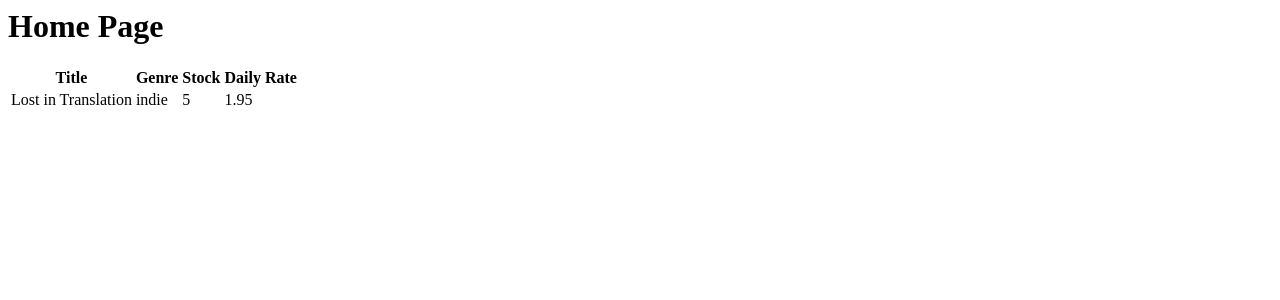
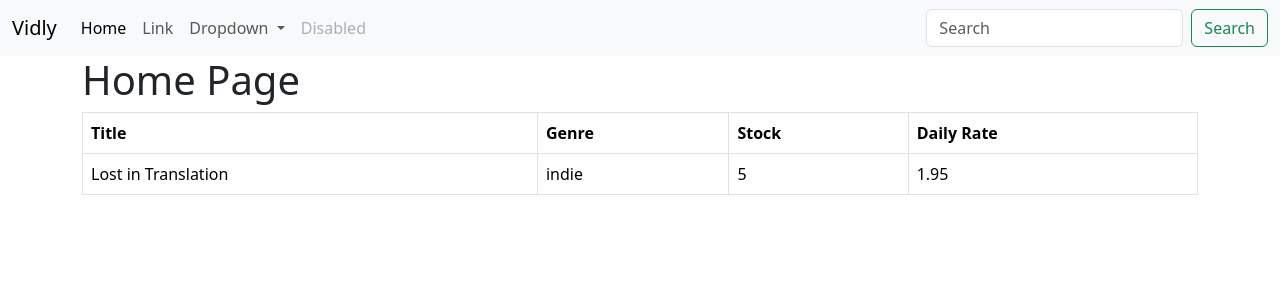
Before and after one commit to SimField2107/vidly, a Django app: page /movies/ in a window 1280 px wide. Shown: the top 300 px of the page. Run offline with Django 5.2, Linux system fonts and the light colour scheme; data comes from the database, SQL or seed files in the repository.

Commit message:
Add Bootstrap styling

```diff
--- /dev/null
+++ b/movies/templates/movies/base.html
@@ -0,0 +1,98 @@
+<!doctype html>
+<html lang="en">
+  <head>
+    <meta charset="utf-8">
+    <meta name="viewport" content="width=device-width, initial-scale=1">
+    <title>Vidly</title>
+    <link href="https://cdn.jsdelivr.net/npm/bootstrap@5.3.3/dist/css/bootstrap.min.css"
+    rel="stylesheet"
+    integrity="sha384-QWTKZyjpPEjISv5WaRU9OFeRpok6YctnYmDr5pNlyT2bRjXh0JMhjY6hW+ALEwIH"
+    crossorigin="anonymous">
+  </head>
+
+
+  {% comment %} Nav Bar  {% endcomment %}
+
+  <nav class="navbar navbar-expand-lg bg-body-tertiary">
+    <div class="container-fluid">
+      <a class="navbar-brand" href="#">Vidly</a>
+      <button class="navbar-toggler" type="button" data-bs-toggle="collapse" data-bs-target="#navbarSupportedContent" aria-controls="navbarSupportedContent" aria-expanded="false" aria-label="Toggle navigation">
+        <span class="navbar-toggler-icon"></span>
+      </button>
+      <div class="collapse navbar-collapse" id="navbarSupportedContent">
+        <ul class="navbar-nav me-auto mb-2 mb-lg-0">
+          <li class="nav-item">
+            <a class="nav-link active" aria-current="page" href="#">Home</a>
+          </li>
+          <li class="nav-item">
+            <a class="nav-link" href="#">Link</a>
+          </li>
+          <li class="nav-item dropdown">
+            <a class="nav-link dropdown-toggle" href="#" role="button" data-bs-toggle="dropdown" aria-expanded="false">
+              Dropdown
+            </a>
+            <ul class="dropdown-menu">
+              <li><a class="dropdown-item" href="#">Action</a></li>
+              <li><a class="dropdown-item" href="#">Another action</a></li>
+              <li><hr class="dropdown-divider"></li>
+              <li><a class="dropdown-item" href="#">Something else here</a></li>
+            </ul>
+          </li>
+          <li class="nav-item">
+            <a class="nav-link disabled" aria-disabled="true">Disabled</a>
+          </li>
+        </ul>
+        <form class="d-flex" role="search">
+          <input class="form-control me-2" type="search" placeholder="Search" aria-label="Search">
+          <button class="btn btn-outline-success" type="submit">Search</button>
+        </form>
+      </div>
+    </div>
+  </nav>
+
+  <body>
+
+    <main class="container">
+    {% block content %}
+    {% endblock  %}
+</main>
+
+
+
+
+
+
+
+
+
+    <script src="https://cdn.jsdelivr.net/npm/bootstrap@5.3.3/dist/js/bootstrap.bundle.min.js"
+    integrity="sha384-YvpcrYf0tY3lHB60NNkmXc5s9fDVZLESaAA55NDzOxhy9GkcIdslK1eN7N6jIeHz"
+    crossorigin="anonymous">
+    </script>
+  </body>
+
+
+
+
+
+
+
+
+
+
+
+
+
+
+
+
+
+
+
+
+
+
+
+
+
+</html>
--- a/movies/templates/movies/index.html
+++ b/movies/templates/movies/index.html
@@ -1,6 +1,8 @@
+{% extends "movies/base.html" %}
+
+{% block content  %}
 <h1> Home Page</h1>
-
-<table class="table">
+<table class="table table-bordered table-hover">
     <thead>
         <tr>
             <th>Title</th>
@@ -20,3 +22,4 @@
         {% endfor %}
     </tbody>
 </table>
+    {% endblock   %}
```
